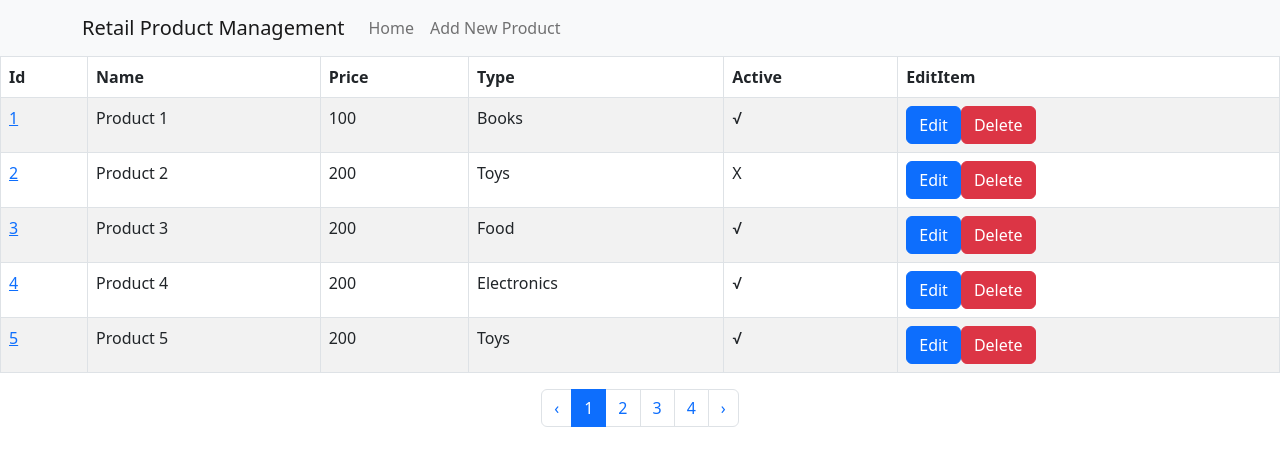
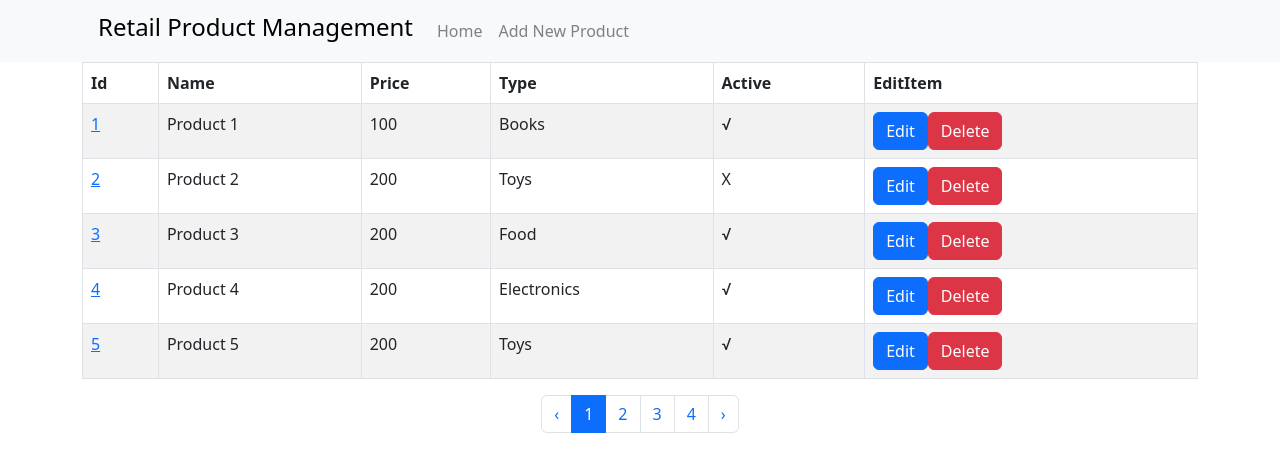
Before and after one commit to zsw12abc/RetailProductManagement, a React (Create React App) app: page /Home in a window 1280 px wide. Shown: the top 472 px of the page. Built offline with nearby package versions, Linux system fonts and the light colour scheme.

Commit message:
Fix Link Issue

```diff
--- a/src/Products/ProductDetails.tsx
+++ b/src/Products/ProductDetails.tsx
@@ -4,11 +4,13 @@ import React, {useState} from "react";
 import {IProduct} from "./ProductRow";
 import {productTypesList} from "../App";
 import InputGroup from 'react-bootstrap/InputGroup';
-import {useParams} from "react-router-dom";
+import {useHistory, useParams} from "react-router-dom";
 import Modal from 'react-bootstrap/Modal';
+import Container from "react-bootstrap/Container";
 
 
 function ProductDetails(props: any) {
+    const history = useHistory();
     const params = useParams<{ productId: string }>();
     const {products, saveProductChanges, deleteProduct} = props;
     const isNewMode = (Object.keys(params).length === 0)
@@ -29,8 +31,7 @@ function ProductDetails(props: any) {
         if (form.checkValidity() === false) {
             event.preventDefault();
             event.stopPropagation();
-        }
-        setValidated(true);
+        } else {
             const updateProduct = {
                 id: item.id === 0 ? products.slice(-1)[0].id + 1 : item.id,
                 name: form.elements.fromProductName.value,
@@ -42,20 +43,26 @@ function ProductDetails(props: any) {
             console.log('updateProduct', updateProduct)
             saveProductChanges(updateProduct);
             event.preventDefault();
+            history.push("/Home")
+        }
+        setValidated(true);
     }
 
     function handleDelete() {
         setShow(false)
         deleteProduct(item.id)
+        history.push("/Home")
     }
 
     return (
-        <div>
+        <Container>
+            <div className="justify-content-md-center">
                 <Form noValidate validated={validated} onSubmit={handleSubmit}>
                     <Form.Group className="mb-3" controlId="fromProductName">
                         <Form.Label>Product Name</Form.Label>
                         <Form.Control required type="text" placeholder="Enter Product Name"
-                                  defaultValue={isNewMode ? "" : item.name}/>
+                                      defaultValue={isNewMode ? undefined : item.name}/>
+                        <Form.Control.Feedback type="invalid">Please input a Product Name</Form.Control.Feedback>
                     </Form.Group>
                     <Form.Group className="mb-3" controlId="formProductPrice">
                         <Form.Label>Price</Form.Label>
@@ -64,6 +71,7 @@ function ProductDetails(props: any) {
                             <Form.Control required type="number" aria-label="Amount (to the nearest dollar)"
                                           placeholder="Price"
                                           defaultValue={isNewMode ? undefined : item.price}/>
+                        <Form.Control.Feedback type="invalid">Please input a valid Price</Form.Control.Feedback>
                         </InputGroup>
                     </Form.Group>
                     <Form.Group className="mb-3" controlId="formProductType">
@@ -102,6 +110,7 @@ function ProductDetails(props: any) {
                     </Modal.Footer>
                 </Modal>
             </div>
+        </Container>
     )
 }
 
--- a/src/Products/ProductTable.tsx
+++ b/src/Products/ProductTable.tsx
@@ -2,7 +2,7 @@ import Table from 'react-bootstrap/Table';
 import ProductRow, {IProduct} from "./ProductRow";
 import PaginationBar from "../SystemComponent/PaginationBar";
 import React, {useState} from "react";
-import Row from 'react-bootstrap/Row';
+import Container from "react-bootstrap/Container";
 
 
 function ProductTable(props: any) {
@@ -43,8 +43,8 @@ function ProductTable(props: any) {
     }
 
     return (
-        <div>
-            <Row></Row>
+        <Container>
+            <div className="justify-content-md-center">
                 <Table striped bordered hover>
                     <thead>
                     <tr>
@@ -72,6 +72,7 @@ function ProductTable(props: any) {
                     setCurrentPage={setCurrentPage}
                 />
             </div>
+        </Container>
     );
 }
 
--- a/src/SystemComponent/RetailNavbar.tsx
+++ b/src/SystemComponent/RetailNavbar.tsx
@@ -1,34 +1,36 @@
 import Container from 'react-bootstrap/Container';
 import Nav from 'react-bootstrap/Nav';
 import Navbar from 'react-bootstrap/Navbar';
-import NavDropdown from 'react-bootstrap/NavDropdown';
 import 'bootstrap/dist/css/bootstrap.min.css';
-import Button from 'react-bootstrap/Button';
 import {Link} from "react-router-dom";
 
-function RetailNavBar(props: any) {
+function RetailNavBar() {
+    const NavBrand = {
+        textDecoration: 'none',
+        color: 'Black',
+        fontWeight: 'bold',
+        paddingTop: "0.3rem",
+        paddingBottom: "0.3rem",
+        marginRight: '1rem',
+        marginLeft: '1rem'
+    }
+    const NavLink = {
+        textDecoration: 'none',
+        color: 'gray',
+        paddingTop: "0.3rem",
+        paddingBottom: "0.3rem",
+        marginRight: '0.5rem',
+        marginLeft: '0.5rem'
+    }
     return (
         <Navbar bg="light" expand="lg">
             <Container>
-                <Navbar.Brand href="#">Retail Product Management</Navbar.Brand>
+                <Link to={'/'} style={NavBrand}><h4>Retail Product Management</h4></Link>
                 <Navbar.Toggle aria-controls="basic-navbar-nav"/>
                 <Navbar.Collapse id="basic-navbar-nav">
                     <Nav className="me-auto">
-                        <Nav.Link  href="/Home">Home</Nav.Link >
-                        <Nav.Link  href="/Product/New">Add New Product</Nav.Link >
-
-                        {/*<Nav.Link href="#link">Link</Nav.Link>*/}
-                        {/*<NavDropdown title="Dropdown" id="basic-nav-dropdown">*/}
-                        {/*    <NavDropdown.Item href="#action/3.1">Action</NavDropdown.Item>*/}
-                        {/*    <NavDropdown.Item href="#action/3.2">*/}
-                        {/*        Another action*/}
-                        {/*    </NavDropdown.Item>*/}
-                        {/*    <NavDropdown.Item href="#action/3.3">Something</NavDropdown.Item>*/}
-                        {/*    <NavDropdown.Divider/>*/}
-                        {/*    <NavDropdown.Item href="#action/3.4">*/}
-                        {/*        Separated link*/}
-                        {/*    </NavDropdown.Item>*/}
-                        {/*</NavDropdown>*/}
+                        <Link style={NavLink} to="/Home">Home</Link>
+                        <Link style={NavLink} to="/Product/New">Add New Product</Link>
                     </Nav>
                 </Navbar.Collapse>
                 <Navbar.Collapse className="justify-content-end">
@@ -40,3 +42,11 @@ function RetailNavBar(props: any) {
 }
 
 export default RetailNavBar;
+
+// padding-top: var(--bs-navbar-brand-padding-y);
+// padding-bottom: var(--bs-navbar-brand-padding-y);
+// margin-right: var(--bs-navbar-brand-margin-end);
+// font-size: var(--bs-navbar-brand-font-size);
+// color: var(--bs-navbar-brand-color);
+// text-decoration: none;
+// white-space: nowrap;
```
Lines whose indentation alone changed are shown as unchanged.
